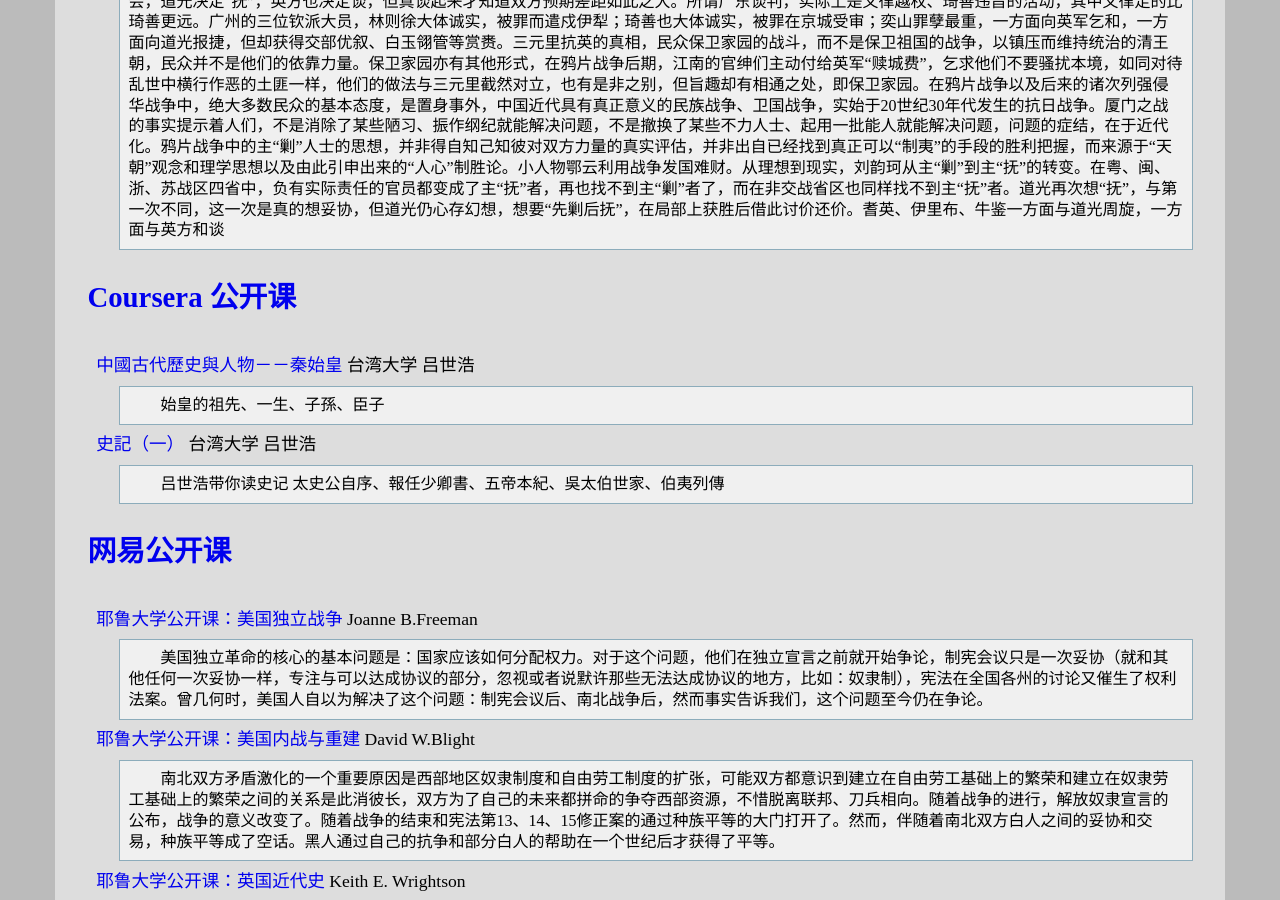
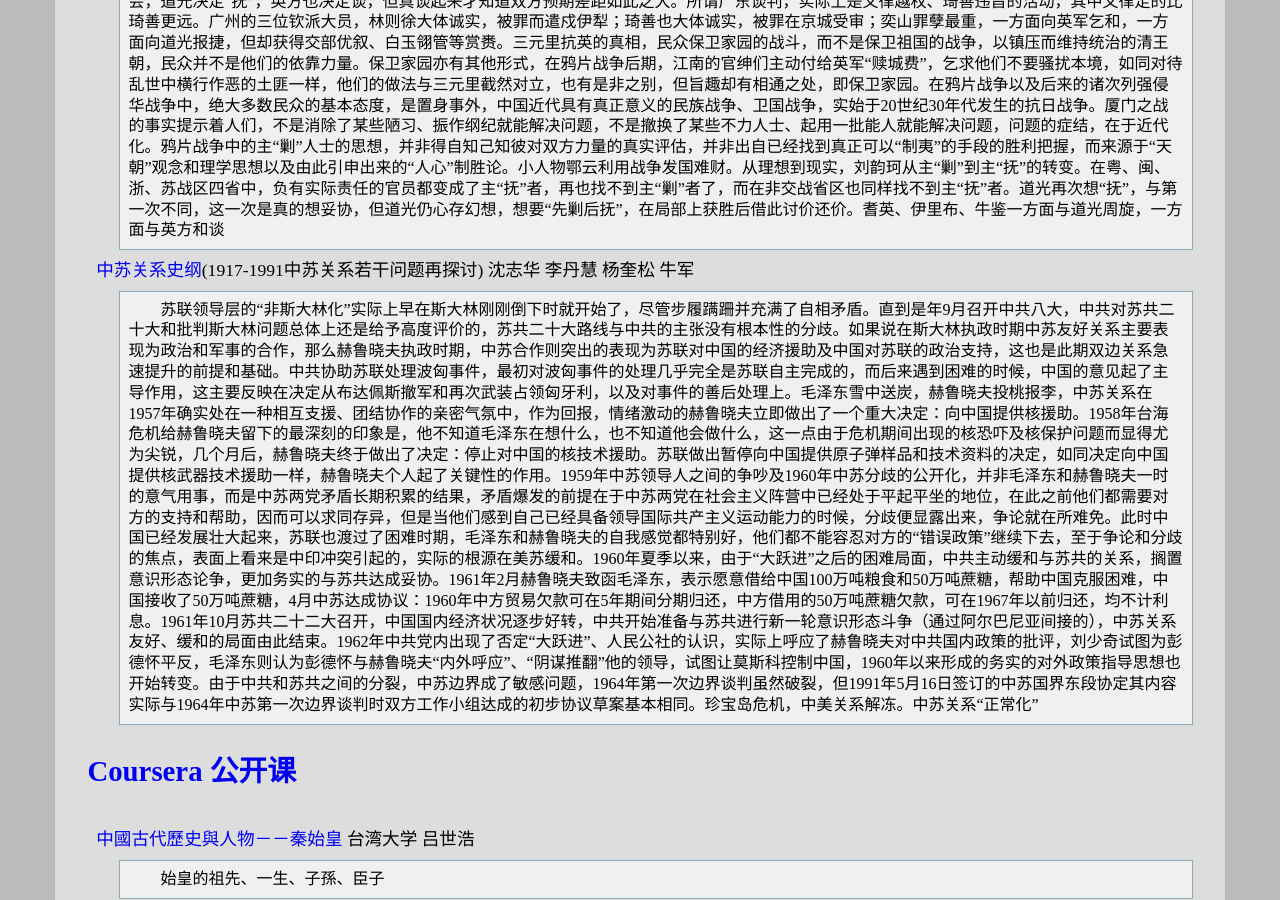
Before and after one commit to leiqin/leiqin.github.io, a Jekyll site: the page built from shoucang/history.markdown, in a window 1280 px wide and 900 px high, scrolled down 2735 px. Built offline with Jekyll 4.4.1, drawn with Linux system fonts in a browser that asks for light colours.

Commit message:
+ 添加以史为镜 中苏关系史纲

```diff
--- a/shoucang/history.markdown
+++ b/shoucang/history.markdown
@@ -75,6 +75,9 @@ title: 以史为镜
 
 [天朝的崩溃](https://book.douban.com/subject/1675478/)(鸦片战争再研究) 茅海建
 :	琦善即非卖国贼也非外交家，只不过是“天朝”中一名无知的官员而已。战争的到来并不能取消各地守军平时的任务，相反，局势的紧张使统治者们觉得有必要监视民众，以防乘机生事，抽调是鸦片战争中清军集结的唯一方法。抽调内地的兵力至多不过占其额兵的四分之一，各省督抚们此后纷纷奏称“实无一兵可调”，又极为担心当地的“盐枭”、“烂匪”又会乘此兵力抽调之机生事。道光的傲慢与无知，伊里布的心思与算计。由于翻译问题的误会，道光决定“抚”，英方也决定谈，但真谈起来才知道双方预期差距如此之大。所谓广东谈判，实际上是义律越权、琦善违旨的活动，其中义律走的比琦善更远。广州的三位钦派大员，林则徐大体诚实，被罪而遣戍伊犁；琦善也大体诚实，被罪在京城受审；奕山罪孽最重，一方面向英军乞和，一方面向道光报捷，但却获得交部优叙、白玉翎管等赏赉。三元里抗英的真相，民众保卫家园的战斗，而不是保卫祖国的战争，以镇压而维持统治的清王朝，民众并不是他们的依靠力量。保卫家园亦有其他形式，在鸦片战争后期，江南的官绅们主动付给英军“赎城费”，乞求他们不要骚扰本境，如同对待乱世中横行作恶的土匪一样，他们的做法与三元里截然对立，也有是非之别，但旨趣却有相通之处，即保卫家园。在鸦片战争以及后来的诸次列强侵华战争中，绝大多数民众的基本态度，是置身事外，中国近代具有真正意义的民族战争、卫国战争，实始于20世纪30年代发生的抗日战争。厦门之战的事实提示着人们，不是消除了某些陋习、振作纲纪就能解决问题，不是撤换了某些不力人士、起用一批能人就能解决问题，问题的症结，在于近代化。鸦片战争中的主“剿”人士的思想，并非得自知己知彼对双方力量的真实评估，并非出自已经找到真正可以“制夷”的手段的胜利把握，而来源于“天朝”观念和理学思想以及由此引申出来的“人心”制胜论。小人物鄂云利用战争发国难财。从理想到现实，刘韵珂从主“剿”到主“抚”的转变。在粤、闽、浙、苏战区四省中，负有实际责任的官员都变成了主“抚”者，再也找不到主“剿”者了，而在非交战省区也同样找不到主“抚”者。道光再次想“抚”，与第一次不同，这一次是真的想妥协，但道光仍心存幻想，想要“先剿后抚”，在局部上获胜后借此讨价还价。耆英、伊里布、牛鉴一方面与道光周旋，一方面与英方和谈
+
+[中苏关系史纲](https://book.douban.com/subject/5913340/)(1917-1991中苏关系若干问题再探讨) 沈志华 李丹慧 杨奎松 牛军
+:	苏联领导层的“非斯大林化”实际上早在斯大林刚刚倒下时就开始了，尽管步履蹒跚并充满了自相矛盾。直到是年9月召开中共八大，中共对苏共二十大和批判斯大林问题总体上还是给予高度评价的，苏共二十大路线与中共的主张没有根本性的分歧。如果说在斯大林执政时期中苏友好关系主要表现为政治和军事的合作，那么赫鲁晓夫执政时期，中苏合作则突出的表现为苏联对中国的经济援助及中国对苏联的政治支持，这也是此期双边关系急速提升的前提和基础。中共协助苏联处理波匈事件，最初对波匈事件的处理几乎完全是苏联自主完成的，而后来遇到困难的时候，中国的意见起了主导作用，这主要反映在决定从布达佩斯撤军和再次武装占领匈牙利，以及对事件的善后处理上。毛泽东雪中送炭，赫鲁晓夫投桃报李，中苏关系在1957年确实处在一种相互支援、团结协作的亲密气氛中，作为回报，情绪激动的赫鲁晓夫立即做出了一个重大决定：向中国提供核援助。1958年台海危机给赫鲁晓夫留下的最深刻的印象是，他不知道毛泽东在想什么，也不知道他会做什么，这一点由于危机期间出现的核恐吓及核保护问题而显得尤为尖锐，几个月后，赫鲁晓夫终于做出了决定：停止对中国的核技术援助。苏联做出暂停向中国提供原子弹样品和技术资料的决定，如同决定向中国提供核武器技术援助一样，赫鲁晓夫个人起了关键性的作用。1959年中苏领导人之间的争吵及1960年中苏分歧的公开化，并非毛泽东和赫鲁晓夫一时的意气用事，而是中苏两党矛盾长期积累的结果，矛盾爆发的前提在于中苏两党在社会主义阵营中已经处于平起平坐的地位，在此之前他们都需要对方的支持和帮助，因而可以求同存异，但是当他们感到自己已经具备领导国际共产主义运动能力的时候，分歧便显露出来，争论就在所难免。此时中国已经发展壮大起来，苏联也渡过了困难时期，毛泽东和赫鲁晓夫的自我感觉都特别好，他们都不能容忍对方的“错误政策”继续下去，至于争论和分歧的焦点，表面上看来是中印冲突引起的，实际的根源在美苏缓和。1960年夏季以来，由于“大跃进”之后的困难局面，中共主动缓和与苏共的关系，搁置意识形态论争，更加务实的与苏共达成妥协。1961年2月赫鲁晓夫致函毛泽东，表示愿意借给中国100万吨粮食和50万吨蔗糖，帮助中国克服困难，中国接收了50万吨蔗糖，4月中苏达成协议：1960年中方贸易欠款可在5年期间分期归还，中方借用的50万吨蔗糖欠款，可在1967年以前归还，均不计利息。1961年10月苏共二十二大召开，中国国内经济状况逐步好转，中共开始准备与苏共进行新一轮意识形态斗争（通过阿尔巴尼亚间接的），中苏关系友好、缓和的局面由此结束。1962年中共党内出现了否定“大跃进”、人民公社的认识，实际上呼应了赫鲁晓夫对中共国内政策的批评，刘少奇试图为彭德怀平反，毛泽东则认为彭德怀与赫鲁晓夫“内外呼应”、“阴谋推翻”他的领导，试图让莫斯科控制中国，1960年以来形成的务实的对外政策指导思想也开始转变。由于中共和苏共之间的分裂，中苏边界成了敏感问题，1964年第一次边界谈判虽然破裂，但1991年5月16日签订的中苏国界东段协定其内容实际与1964年中苏第一次边界谈判时双方工作小组达成的初步协议草案基本相同。珍宝岛危机，中美关系解冻。中苏关系“正常化”
 
 ### [Coursera 公开课](https://www.coursera.org/)
 
```
